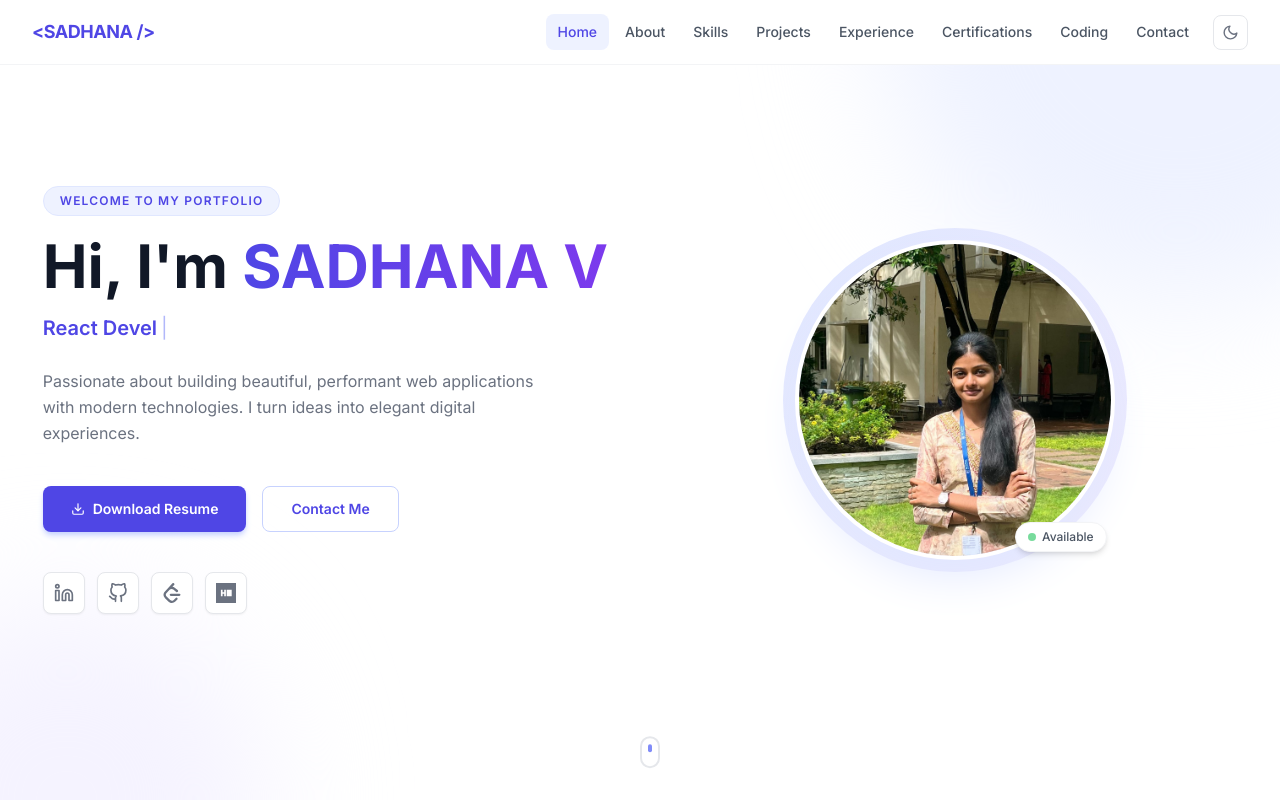
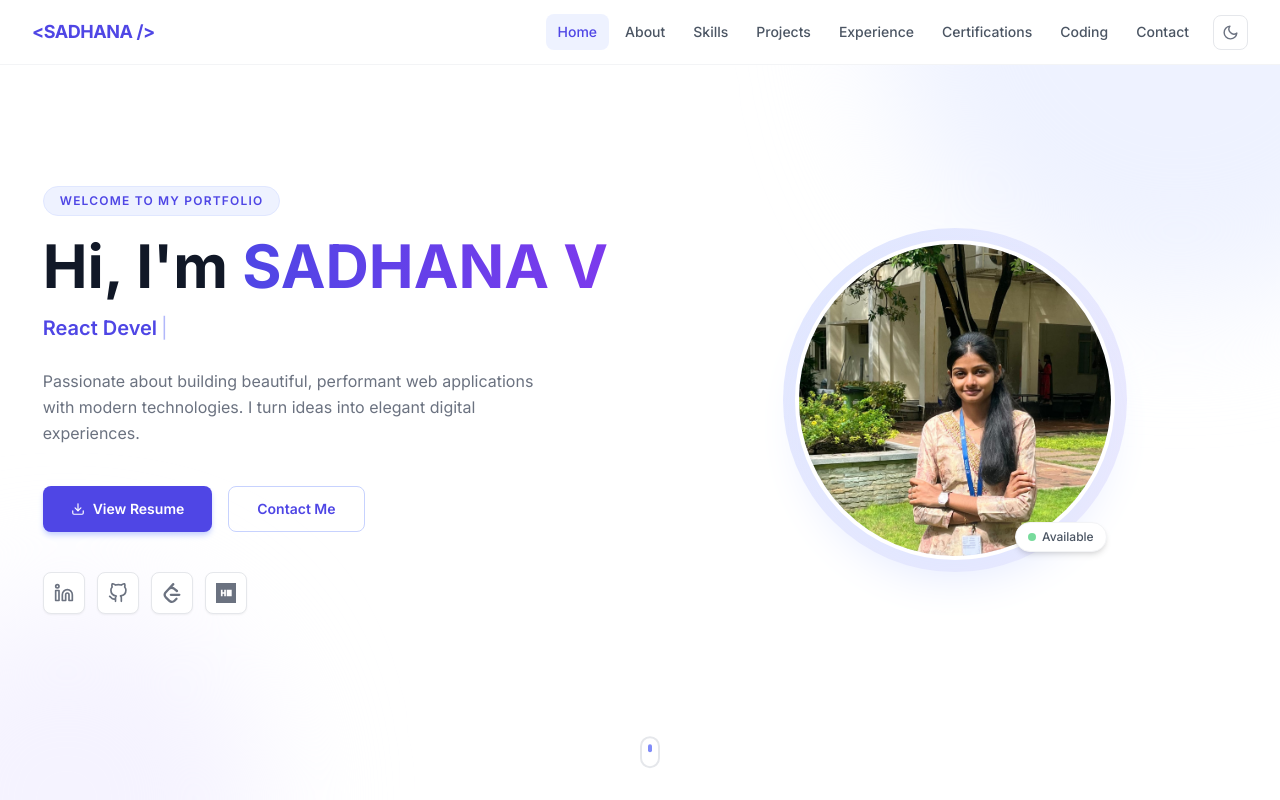
Before and after one commit to SadhanaV-GIT/Sadhana-portfolio, a React (Create React App) app: page / in a window 1280 px wide. Shown: the top 800 px of the page. Built offline with nearby package versions, Linux system fonts and the light colour scheme.

Commit message:
Fix resume to open in new tab using PUBLIC_URL

```diff
--- a/src/components/Hero.tsx
+++ b/src/components/Hero.tsx
@@ -45,10 +45,10 @@ const Hero: React.FC = () => {
           <div className="flex flex-wrap gap-4 mb-10">
             <motion.a
               whileHover={{ scale: 1.03 }} whileTap={{ scale: 0.97 }}
-              href="/resume.pdf" download
+              href={`${process.env.PUBLIC_URL}/resume.pdf`} target="_blank" rel="noreferrer"
               className="flex items-center gap-2 px-7 py-3 bg-indigo-600 hover:bg-indigo-700 text-white rounded-lg font-semibold shadow-md shadow-indigo-200 dark:shadow-indigo-900/30 transition-all text-sm"
             >
-              <FiDownload /> Download Resume
+              <FiDownload /> View Resume
             </motion.a>
             <motion.button
               whileHover={{ scale: 1.03 }} whileTap={{ scale: 0.97 }}
```
